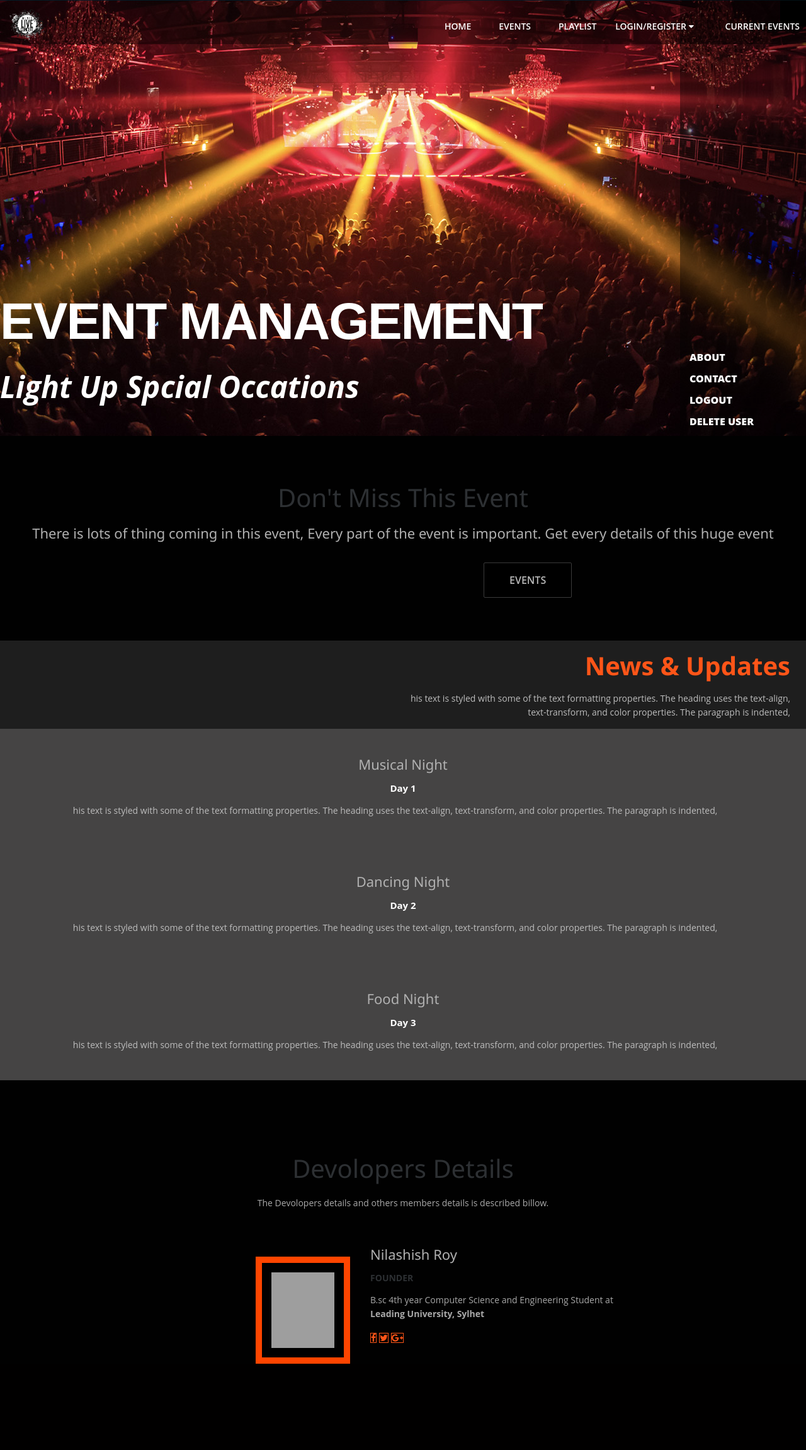
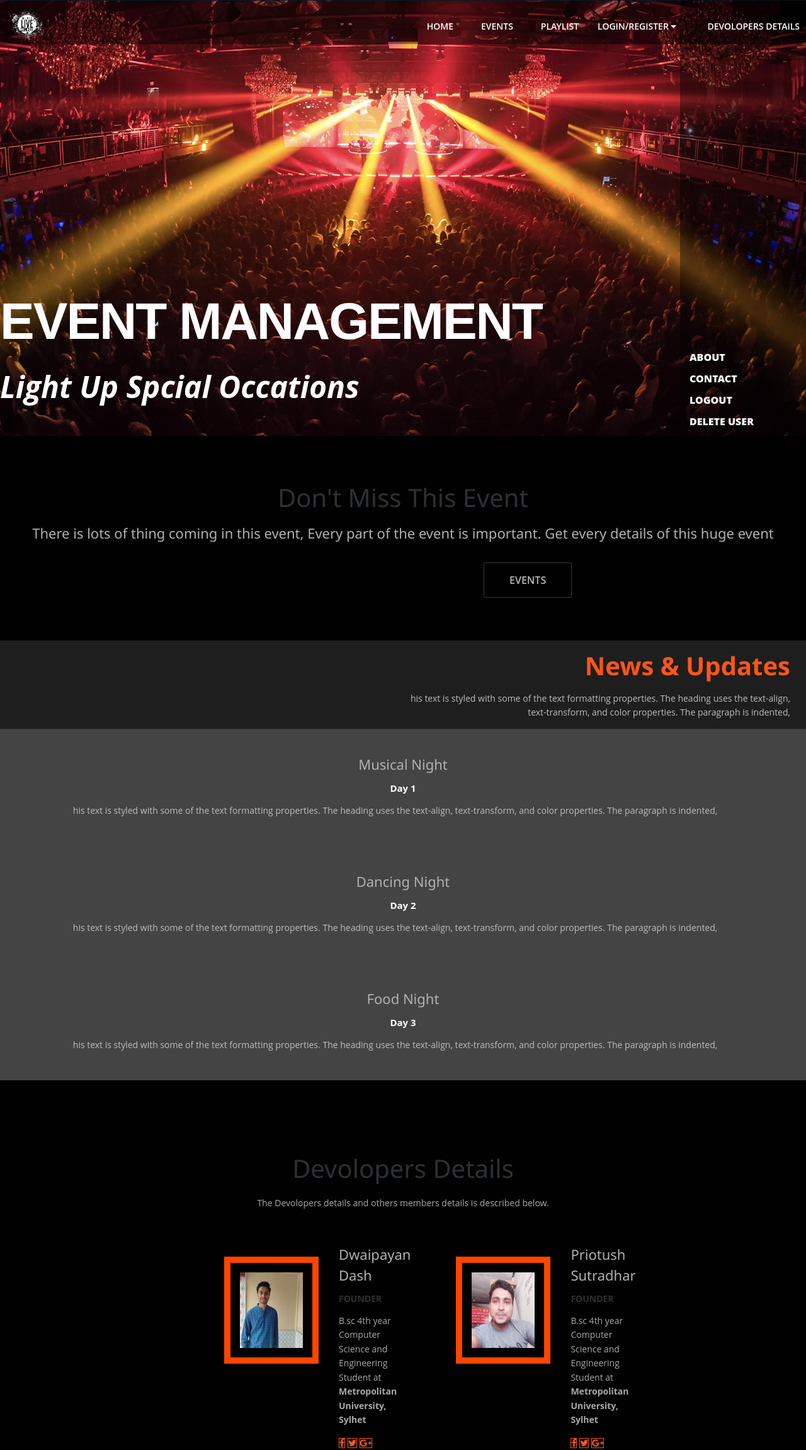
Before and after one commit to dwaipayan01/class-project-300, a PHP site: page /page-1.php in a window 1280 px wide. Shown: the whole page at 63% size. Before the commit the page ends 2165 px from the top, so only its background shows below. Run offline with PHP 8.4, Linux system fonts and the light colour scheme; grey boxes are pictures that could not be loaded.

Commit message:
my last commit

```diff
--- a/page-1.php
+++ b/page-1.php
@@ -28,7 +28,7 @@
               <a href="update.php">Update User Info</a>
               <a href="logout.php">Logout</a>
             </div></a></li>
-          <li><a href="#dev" onclick='test();'>Current Events</a></li>
+          <li><a href="#dev" onclick='test();'>Devolopers Details</a></li>
       </nav>
   </header>
 
@@ -84,21 +84,38 @@
 
       <div class="section-header">
                 <h2>Devolopers Details</h2>
-                <p>The Devolopers details and others members details is described billow.</p>
+                <p>The Devolopers details and others members details is described below.</p>
             </div>
 
-            <div class="w3-cell-row" style="width:50%; margin-left: 350px;">
+            <div class="w3-cell-row" style="width:50%; margin-left: 300px;">
               <div class="w3-container w3-cell">
-            <img id="borderimg" src="images/bitmap.png" height="170" width="150" style="margin-left: 40px;">
+            <img id="borderimg" src="images/dj2.jpg" height="170" width="150" style="margin-left: 40px;">
           </div>
 
             <div class="w3-container w3-cell">
 
-            <h4>Nilashish Roy</h4>
+            <h4>Dwaipayan Dash</h4>
             <h5>Founder</h5>
-            <p>B.sc 4th year Computer Science and Engineering Student at <br><strong>Leading University, Sylhet</strong></p>
+            <p>B.sc 4th year Computer Science and Engineering Student at <br><strong>Metropolitan University, Sylhet</strong></p>
 
           <span class="social-icons">
+            <li><a href="#"><span class="fa fa-facebook"></span></a></li>
+            <li><a href="#"><span class="fa fa-twitter"></span></a></li>
+            <li><a href="#"><span class="fa fa-google-plus"></span></a></li>
+          </span>
+          </div>
+            <div class="w3-cell-row" style="width:50%">
+              <div class="w3-container w3-cell">
+            <img id="borderimg" src="images/dj3.jpg" height="170" width="150" style="margin-left: 40px;">
+          </div>
+
+            <div class="w3-container w3-cell">
+
+            <h4>Priotush Sutradhar</h4>
+            <h5>Founder</h5>
+            <p>B.sc 4th year Computer Science and Engineering Student at <br><strong>Metropolitan University, Sylhet</strong></p>
+
+          <span class="social-icons mb-5">
             <li><a href="#"><span class="fa fa-facebook"></span></a></li>
             <li><a href="#"><span class="fa fa-twitter"></span></a></li>
             <li><a href="#"><span class="fa fa-google-plus"></span></a></li>
```
Also changed, not shown: images/dj2.jpg (added), images/dj3.jpg (added), user_images/600655.jpg (added).
